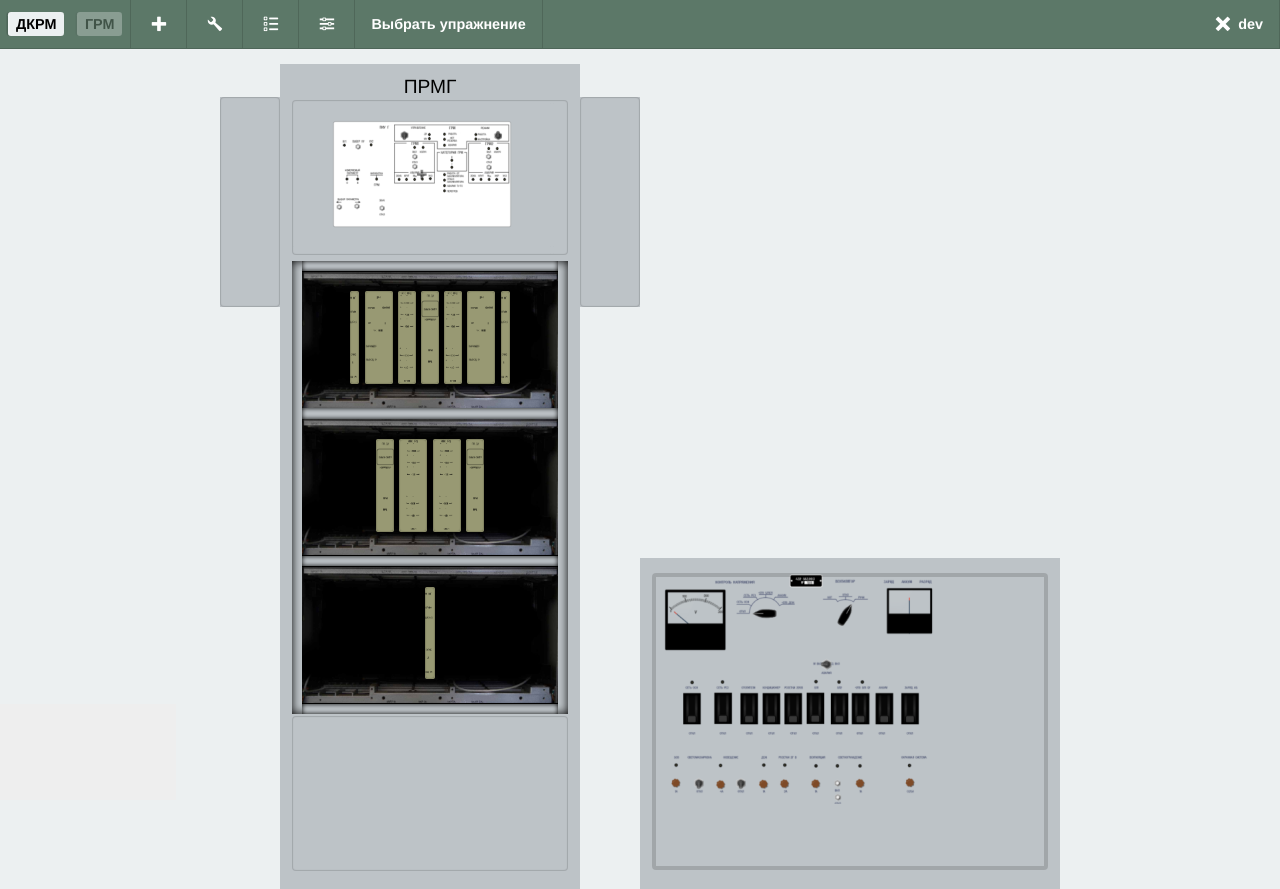
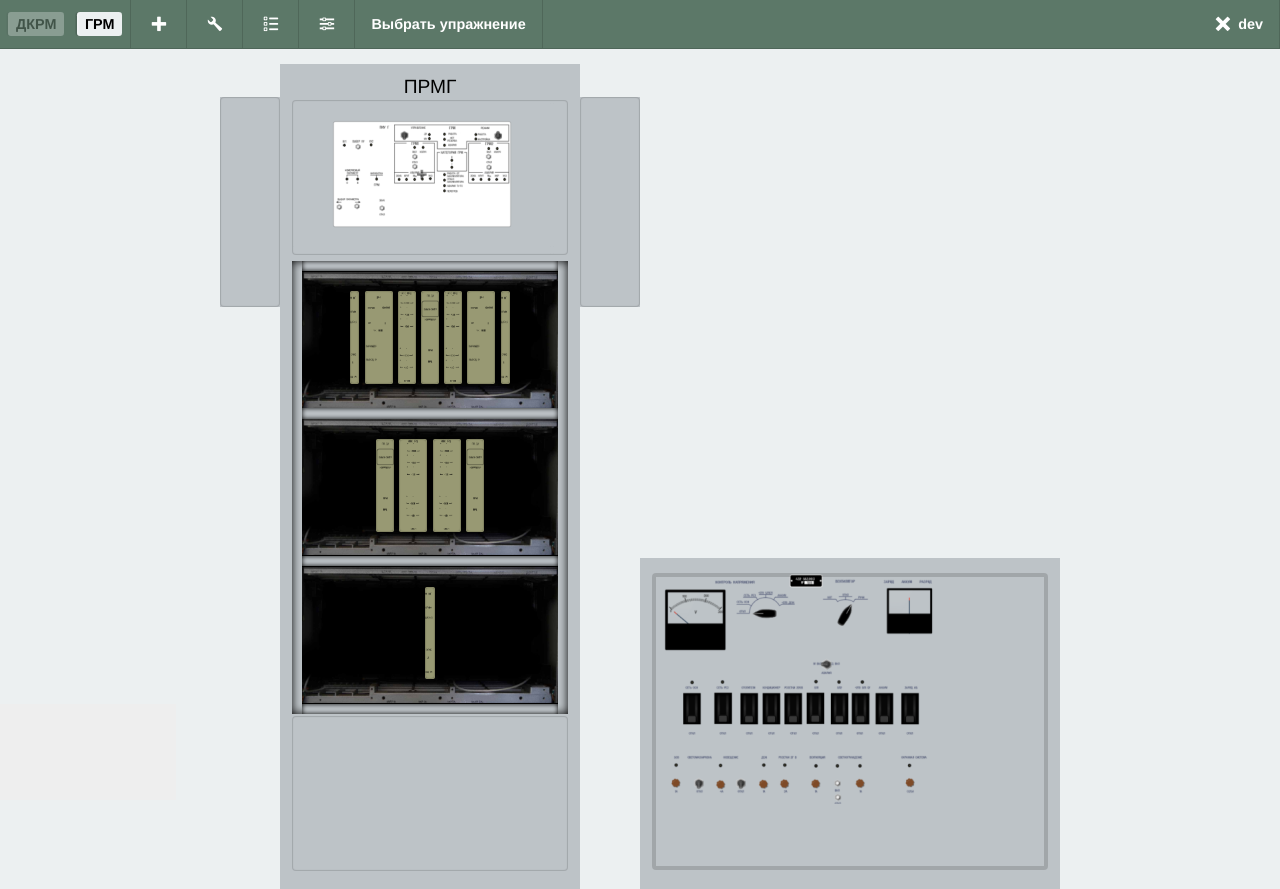
Before and after one commit to Carduelis/vk, a PHP site: page /prmg_grm.php in a window 1280 px wide. Run offline with PHP 8.4, Linux system fonts and the light colour scheme; style sheets or scripts are compiled from the project's sources.

Commit message:
ПРМГ (title+переключатель между ДКРМ и ГРМ)
Переключатель уже был реализован, сейчас работает без багов.

```diff
--- a/js/showExercises_rsp.js
+++ b/js/showExercises_rsp.js
@@ -164,6 +164,7 @@ $('#go').one('click',function(){
 					} else {
 						alert('Упражнение выполнено!');
 						hideAndRemoveAllHints(); // Скрываем остаточную инфу от всех элементов
+
 					}
 				}
 			}
--- a/prmg_dkrm.php
+++ b/prmg_dkrm.php
@@ -3,7 +3,7 @@
 <html id="dkrm">
   <head>
   <meta charset="utf-8">
-  <title>Simulator</title>
+  <title>ПРМГ ДКРМ</title>
 
 
   <!--realtime less compiler-->
--- a/prmg_grm.php
+++ b/prmg_grm.php
@@ -3,7 +3,7 @@
 <html id="grm">
   <head>
   <meta charset="utf-8">
-  <title>Simulator</title>
+  <title>ПРМГ ГРМ</title>
 
 
   <!--realtime less compiler
@@ -24,8 +24,8 @@
   <ul class='header top-line'>
     <li id="prmg-trigger">
       <div class="link-wrapper">
-        <a class="current" href="prmg_dkrm.php#!watch">ДКРМ</a>
-        <a href="prmg_grm.php#!watch">ГРМ</a>
+        <a href="prmg_dkrm.php#!watch">ДКРМ</a>
+        <a class="current" href="prmg_grm.php#!watch">ГРМ</a>
       </div>
     <li id='add' class="btn dev">
       <a href='javascript:void(0);' alt="Добавление элемента"></a>
```
